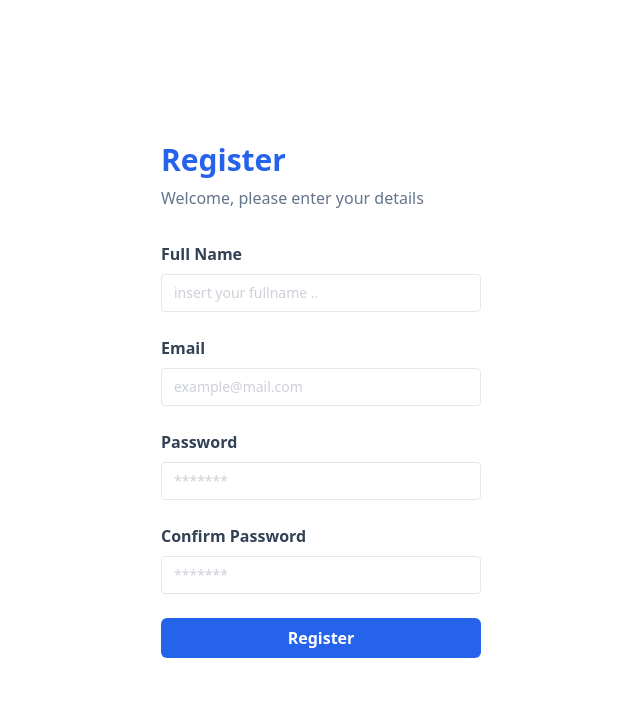
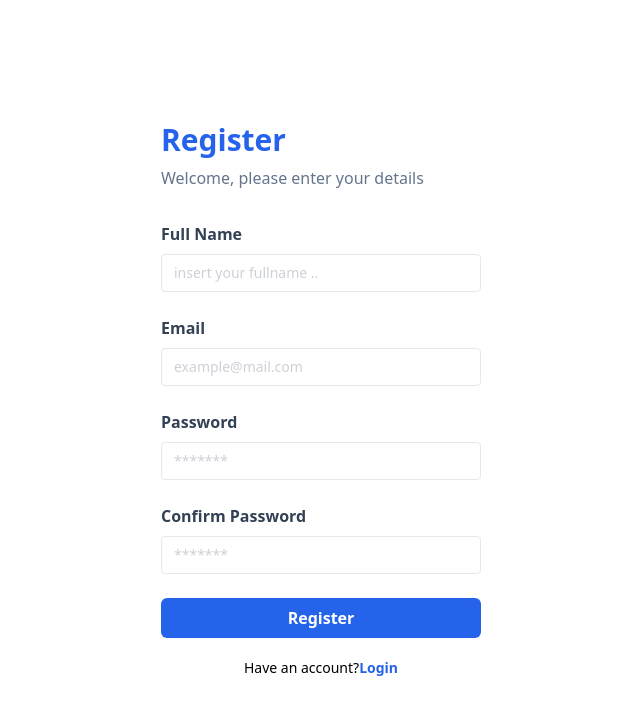
Before and after one commit to danimisme/toko-online, a React (Vite) app: page /register in a window 1280 px wide. Shown: the top 714 px of the page, without its empty margins (319-959 px from the left). Built offline with nearby package versions, Linux system fonts and the light colour scheme.

Commit message:
meggunakan link untuk berpindah halaman

```diff
--- a/src/Pages/login.jsx
+++ b/src/Pages/login.jsx
@@ -1,11 +1,18 @@
-import AuthLayout from "../componnents/Layouts/AuthLayouts"
-import FormLogin from "../componnents/Fragments/FormLogin"
+import AuthLayout from "../componnents/Layouts/AuthLayouts";
+import FormLogin from "../componnents/Fragments/FormLogin";
+import { Link } from "react-router-dom";
 const LoginPage = () => {
-    return (
-        <AuthLayout title="Login">
-            <FormLogin />
-        </AuthLayout>
-    )
-}
+  return (
+    <AuthLayout title="Login">
+      <FormLogin />
+      <p className="text-sm mt-5 text-center">
+        Don't have an account?
+        <Link to="/register" className="text-blue-600 font-bold">
+          Register
+        </Link>
+      </p>
+    </AuthLayout>
+  );
+};
 
-export default LoginPage
+export default LoginPage;
--- a/src/Pages/register.jsx
+++ b/src/Pages/register.jsx
@@ -1,11 +1,18 @@
-import AuthLayout from "../componnents/Layouts/AuthLayouts"
-import FormRegister from "../componnents/Fragments/FormRegister"
+import AuthLayout from "../componnents/Layouts/AuthLayouts";
+import FormRegister from "../componnents/Fragments/FormRegister";
+import { Link } from "react-router-dom";
 const RegisterPage = () => {
-    return (
-        <AuthLayout title="Register">
-            <FormRegister />
-        </AuthLayout>
-    )
-}
+  return (
+    <AuthLayout title="Register">
+      <FormRegister />
+      <p className="text-sm mt-5 text-center">
+        Have an account?
+        <Link to="/login" className="text-blue-600 font-bold">
+          Login
+        </Link>
+      </p>
+    </AuthLayout>
+  );
+};
 
-export default RegisterPage
+export default RegisterPage;
--- a/src/componnents/Elements/Input/Input.jsx
+++ b/src/componnents/Elements/Input/Input.jsx
@@ -1,11 +1,14 @@
 const Input = (props) => {
-    const {type , placeholder , name} = props
-    return (
-        <input type={type} className="text-sm border rounded w-full py-2 px-3 text-slate-700 placeholder:opacity-50"
-        placeholder={placeholder}
-        name={name}
-        />
-    )
-}
+  const { type, placeholder, name } = props;
+  return (
+    <input
+      type={type}
+      className="text-sm border rounded w-full py-2 px-3 text-slate-700 placeholder:opacity-50"
+      placeholder={placeholder}
+      name={name}
+      id={name}
+    />
+  );
+};
 
-export default Input
+export default Input;
```
